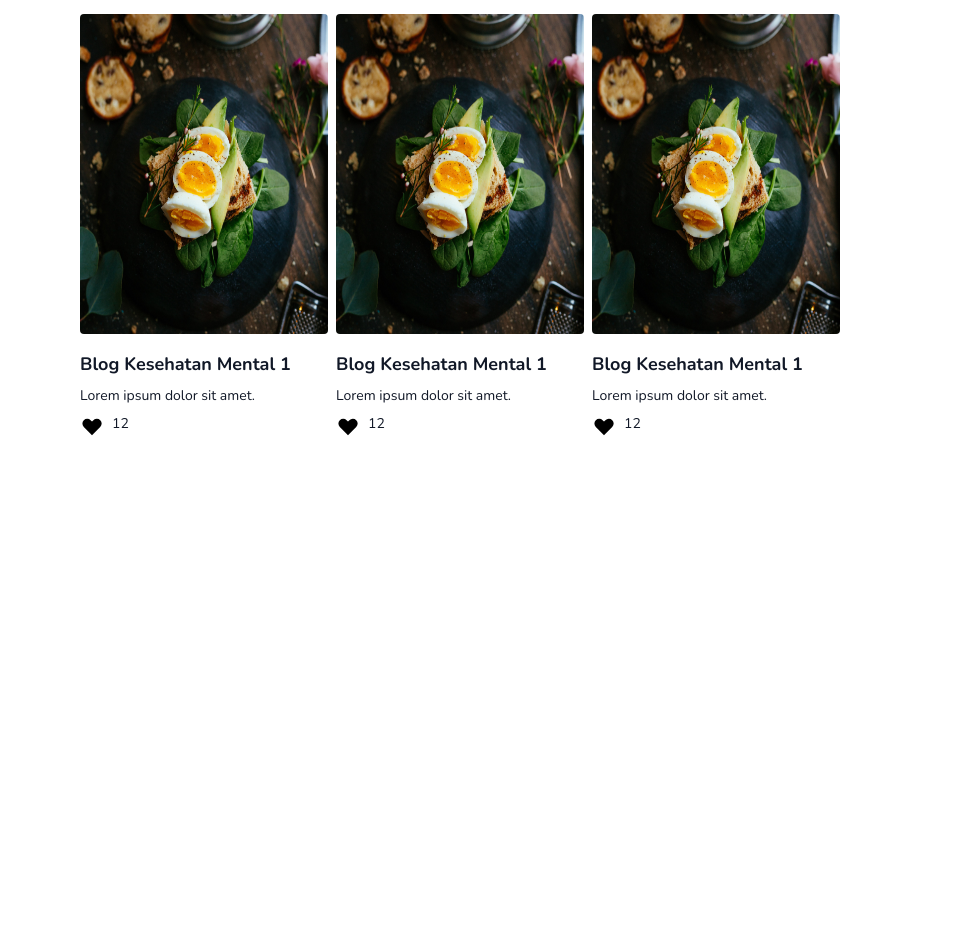
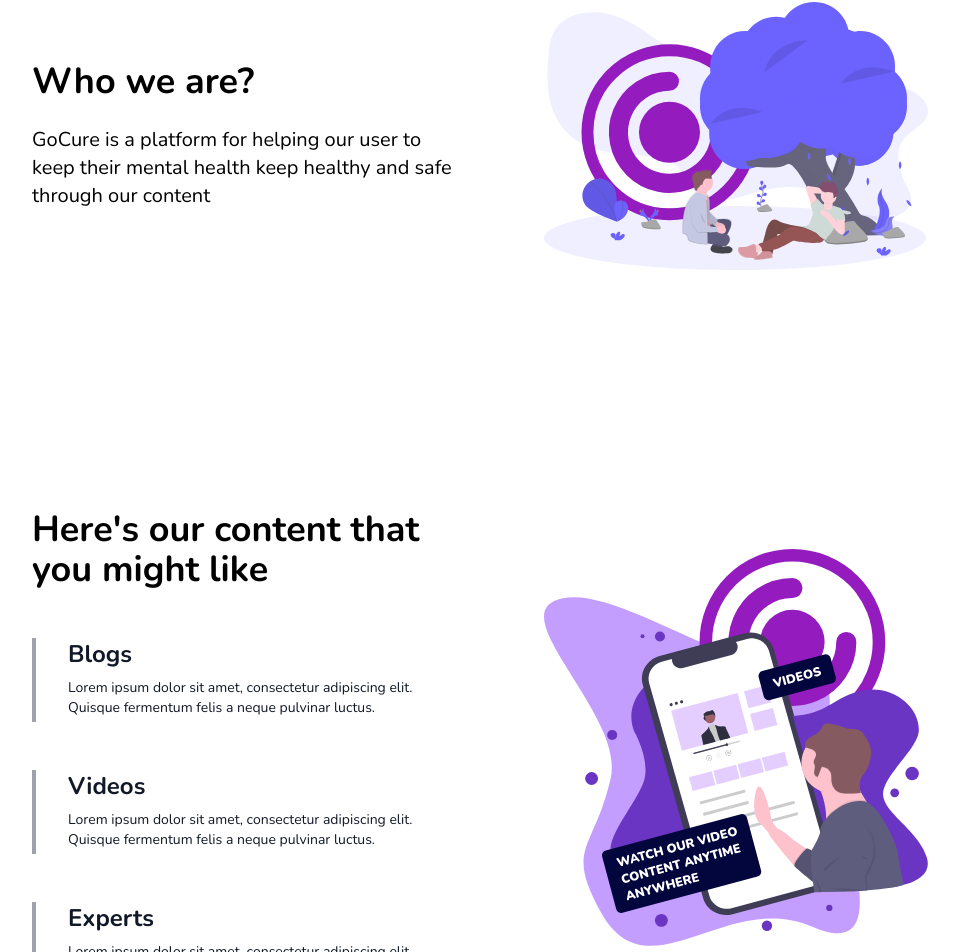
Before and after one commit to yeojaxr/GP2-GoCure, a React (Create React App) app: page / in a window 1280 px wide. Shown: the part 714-1666 px from the top of the page, without its empty margins (160-1119 px from the left). Before the commit the page ends 1168 px from the top, so only its background shows below. Built offline with nearby package versions, Linux system fonts and the light colour scheme.

Commit message:
add routing

```diff
--- a/src/App.jsx
+++ b/src/App.jsx
@@ -1,18 +1,31 @@
 import React from "react";
+import { Routes, Route } from "react-router-dom";
+
 import Article from "./pages/Article";
 import Blog from "./pages/Blog";
 import LandingPage from "./pages/LandingPage";
 import Login from "./pages/Login";
 import Register from "./pages/Register";
+import Videos from "./pages/Video"
+import Videoplay from "./pages/Videoplay"
+import Expert from "./pages/Expert";
 
 function App() {
   return (
     <>
-      {/* <LandingPage /> */}
-      {/* <Article /> */}
-      {/* <Login /> */}
-      {/* <Register /> */}
-      <Blog />
+      <main>
+        <Routes>
+          <Route path="/" element={<LandingPage />}/>
+          <Route path="/blogs" element={<Blog />}/>
+          <Route path="/blogs/:id" element={<Article />}/>
+          <Route path="/videos" element={<Videos />}/>
+          <Route path="/videos/:id" element={<Videoplay />}/>
+          <Route path="/experts" element={<Expert />}/>
+          <Route path="/experts/:id" element={<Expert />}/>
+          <Route path="/login" element={<Login />}/>
+          <Route path="/register" element={<Register />}/>
+        </Routes>
+      </main>
     </>
   );
 }
--- a/src/components/FeatureList.jsx
+++ b/src/components/FeatureList.jsx
@@ -1,10 +1,13 @@
 import React from 'react'
+import { Link } from "react-router-dom";
 
 const FeatureList = (props) => {
     return (
         <div>
             <a href={props.url}>
                 <div className="pt-12">
+                    {/* TODO: Set onClick here */}
+                    <Link to={`/${props.category}`}>
                         <div className="border-l-4 border-gray-400 pl-8">
                             <div className="text-2xl font-bold text-gray-900">
                                 {props.title}
@@ -14,6 +17,7 @@
                                 Quisque fermentum felis a neque pulvinar luctus.
                             </p>
                         </div>
+                    </Link>
                 </div>
             </a>
         </div>
--- /dev/null
+++ b/src/components/ScrollToTop.jsx
@@ -0,0 +1,12 @@
+import { useEffect } from "react";
+import { useLocation } from "react-router-dom";
+
+export default function ScrollToTop() {
+  const { pathname } = useLocation();
+
+  useEffect(() => {
+    window.scrollTo(0, 0);
+  }, [pathname]);
+
+  return null;
+}
--- a/src/index.js
+++ b/src/index.js
@@ -1,14 +1,16 @@
-import React from 'react';
-import ReactDOM from 'react-dom';
-import './index.css';
-import App from './App';
-import { BrowserRouter } from 'react-router-dom';
+import React from "react";
+import ReactDOM from "react-dom";
+import "./index.css";
+import App from "./App";
+import { BrowserRouter } from "react-router-dom";
+import ScrollToTop from "./components/ScrollToTop"
 
 ReactDOM.render(
   <React.StrictMode>
     <BrowserRouter>
+      <ScrollToTop />
       <App />
     </BrowserRouter>
   </React.StrictMode>,
-  document.getElementById('root')
+  document.getElementById("root")
 );
--- a/src/pages/LandingPage.jsx
+++ b/src/pages/LandingPage.jsx
@@ -55,15 +55,14 @@
         </div>
       </div> */}
 
-
       <div className="py-60 flex flex-row justify-between items-center gap-x-12">
         <div className="flex flex-col justify-between items-center mr-8">
           <div className="font-bold text-4xl">
             Here's our content that you might like
           </div>
-          <FeatureList title="Blogs" />
-          <FeatureList title="Videos" />
-          <FeatureList title="Experts" />
+          <FeatureList title="Blogs" category="blogs"/>
+          <FeatureList title="Videos" category="videos"/>
+          <FeatureList title="Experts" category="experts"/>
         </div>
 
         <img className="w-96" src={FeatureImg} alt="" />
```
Lines whose indentation alone changed are shown as unchanged.
